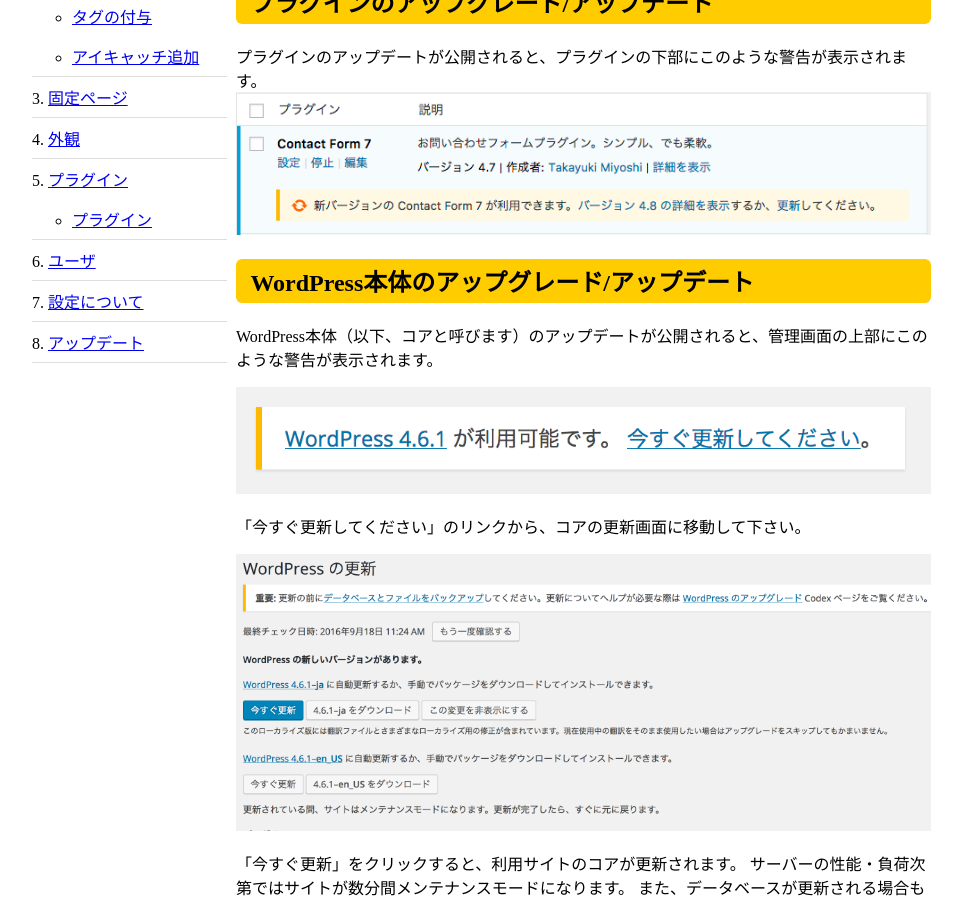
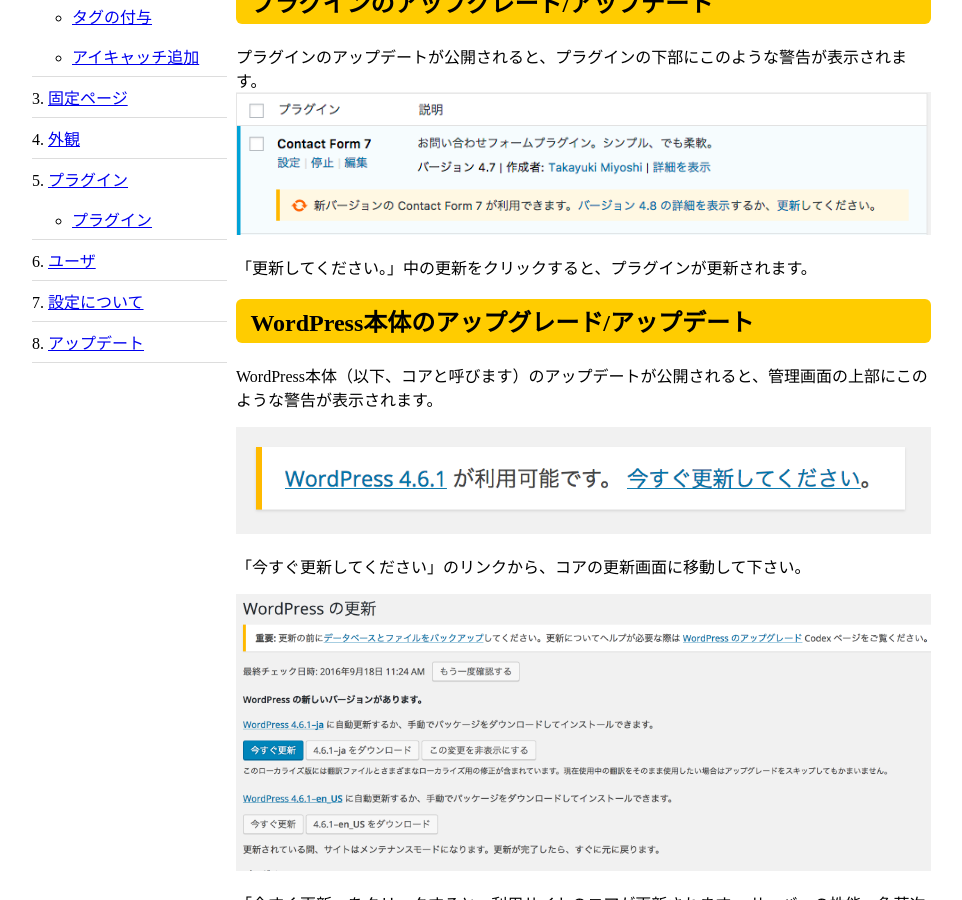
Before and after one commit to jawordpressorg/user-manual, a Jekyll site: the page built from 8_update/index.md, in a window 1280 px wide and 900 px high, scrolled down 535 px. Shown: the whole window, without its empty margins (179-1141 px from the left). Built offline with Jekyll 4.4.1, drawn with Linux system fonts in a browser that asks for light colours; nearby versions of some CDN libraries.

Commit message:
プラグイン更新方法を追加

```diff
--- a/8_update/index.md
+++ b/8_update/index.md
@@ -12,6 +12,8 @@
 # プラグインのアップグレード/アップデート
 プラグインのアップデートが公開されると、プラグインの下部にこのような警告が表示されます。
 ![新バージョンの Contact Form 7 が利用できます。バージョン 4.8 の詳細を表示するか、更新してください。]({{ site.baseurl }}/assets/images/update04.png)
+
+「更新してください。」中の更新をクリックすると、プラグインが更新されます。
 
 # WordPress本体のアップグレード/アップデート
 WordPress本体（以下、コアと呼びます）のアップデートが公開されると、管理画面の上部にこのような警告が表示されます。
```
